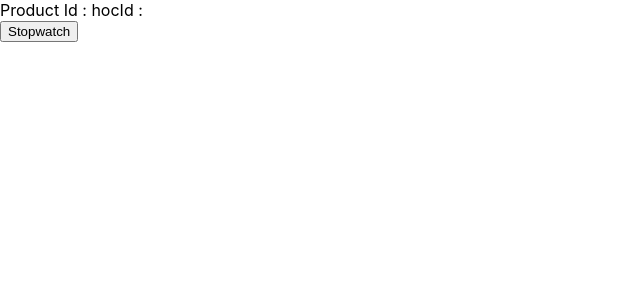
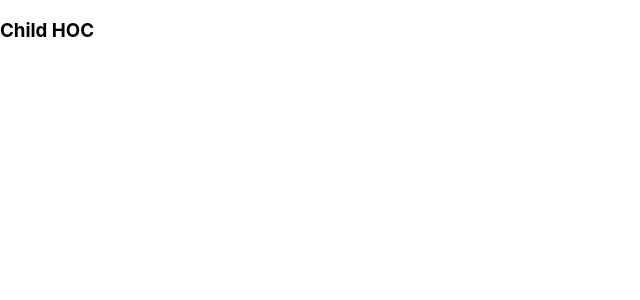
Before and after one commit to sachinksachu/learn, a React (Create React App) app: page /hoc in a window 1280 px wide. Shown: the top 300 px of the page, without its empty margins (0-640 px from the left). Built offline with nearby package versions, Linux system fonts and the light colour scheme.

Commit message:
HOC modified

```diff
--- a/src/App.js
+++ b/src/App.js
@@ -12,6 +12,7 @@ import ProductForm from './pages/form/ProductForm.js/form';
 import ParentForm from './pages/form/TestForm/ParentForm';
 import ChildWithError from './pages/error/ChildWithError';
 import LazyParent from './pages/lazy/LazyParent';
+import ChildWrapper from './pages/hoc/childWrapper';
 
 function App() {
   return (
@@ -28,6 +29,7 @@ function App() {
         <Route exact path="/parentform" element={<ParentForm />} />
         <Route exact path="/errorhandling" element={<ChildWithError />} />
         <Route exact path="/lazy" element={<LazyParent />} />
+        <Route exact path="/hoc" element={<ChildWrapper />} />
       </Routes>
     </BrowserRouter>
   );
--- /dev/null
+++ b/src/pages/hoc/HigherOrder.js
@@ -0,0 +1,19 @@
+import React, { useEffect } from 'react';
+
+function HigherOrder(WrappedComponent) {
+
+  const AuthComponent = (props) => {
+    const propsFromHoc = 'hello from HOC'
+    const appendProps = { ...props, propsFromHoc }
+    const auth = true;
+
+    if(auth)
+      return <WrappedComponent {...appendProps}/>
+      else
+      return <div>UnAuthorized</div>
+}
+
+return AuthComponent;
+}
+
+export default HigherOrder;
--- /dev/null
+++ b/src/pages/hoc/childHOC.js
@@ -0,0 +1,14 @@
+import React from 'react';
+import HigherOrder from './HigherOrder';
+
+function childHOC(props) {
+
+    console.log("props", props)
+    return (
+        <div>
+            <h3>Child HOC</h3>
+        </div>
+    );
+}
+
+export default HigherOrder(childHOC);
--- /dev/null
+++ b/src/pages/hoc/childWrapper.js
@@ -0,0 +1,10 @@
+import React from 'react';
+import ChildHOC from './childHOC';
+
+function ChildWrapper() {
+    return (
+        <ChildHOC fromWap={'hi'}/>
+    );
+}
+
+export default ChildWrapper;
```
Also changed, not shown: src/HigherOrder.js (deleted, +0 -31 lines).
